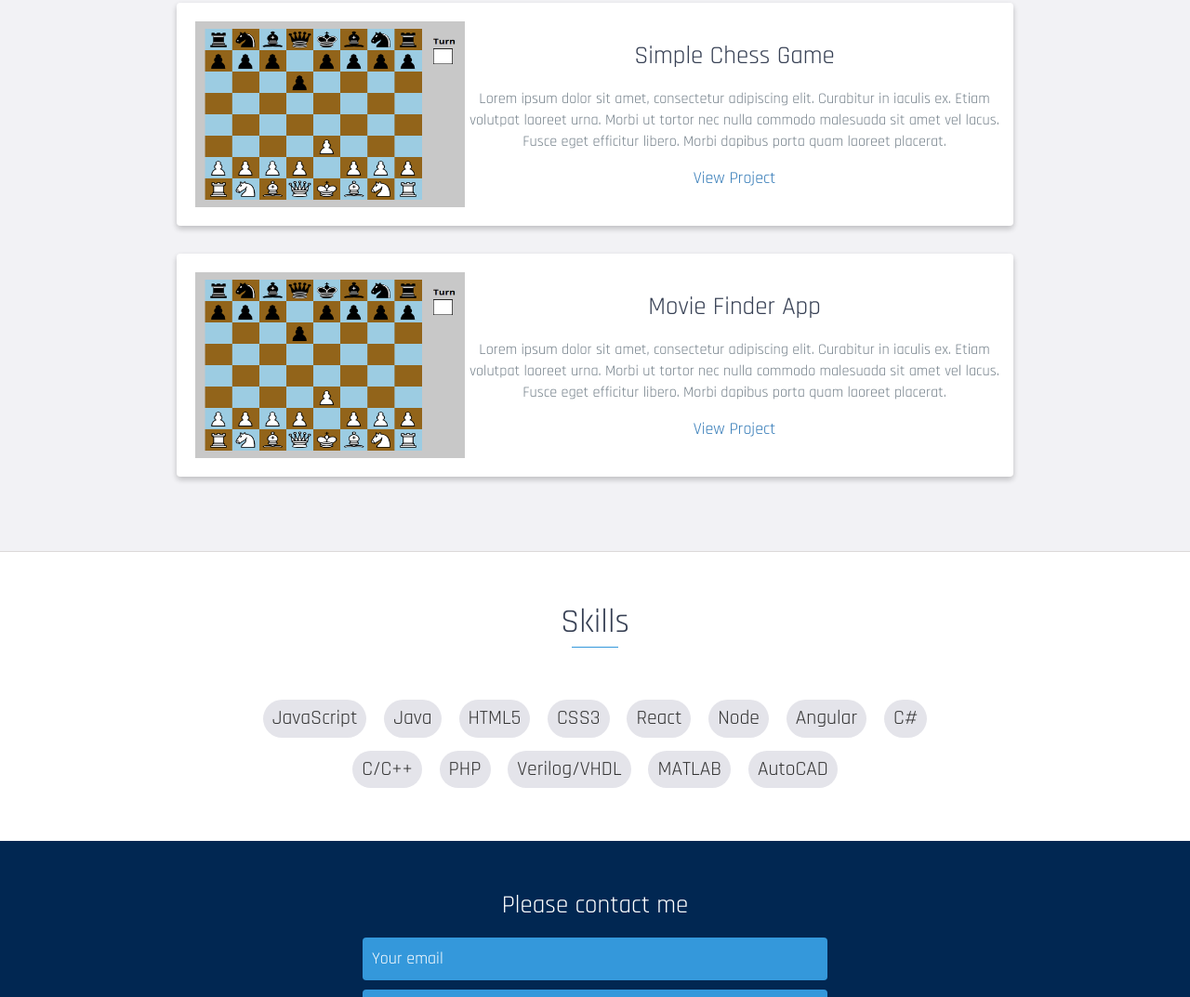
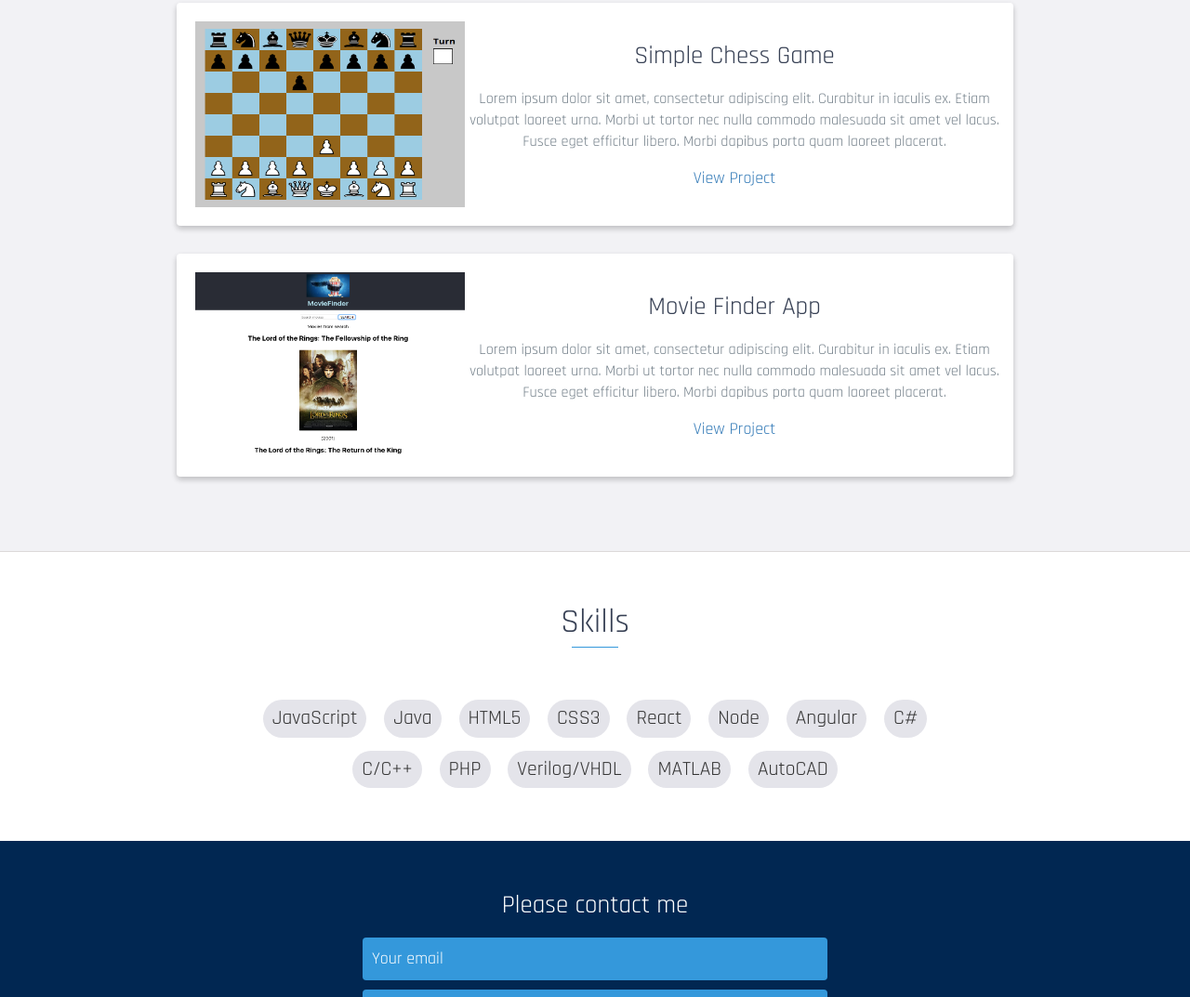
Before and after one commit to tb-44/my-portfolio, a website: page index.html in a window 1280 px wide. Shown: the part 4029-5102 px from the top of the page at 93% size. Drawn offline with nearby package versions, Linux system fonts and the light colour scheme; a web font is replaced by a local one.

Commit message:
adding moviefinder into projects

```diff
--- a/index.html
+++ b/index.html
@@ -300,7 +300,7 @@
 
                 <div class="project shadow-large">
                     <div class="project-image">
-                        <img src="images/chess.png" />
+                        <img src="images/movieFinder.png" />
                     </div>
 
                     <div class="project-info">
```
Also changed, not shown: images/movieFinder.png (added).
